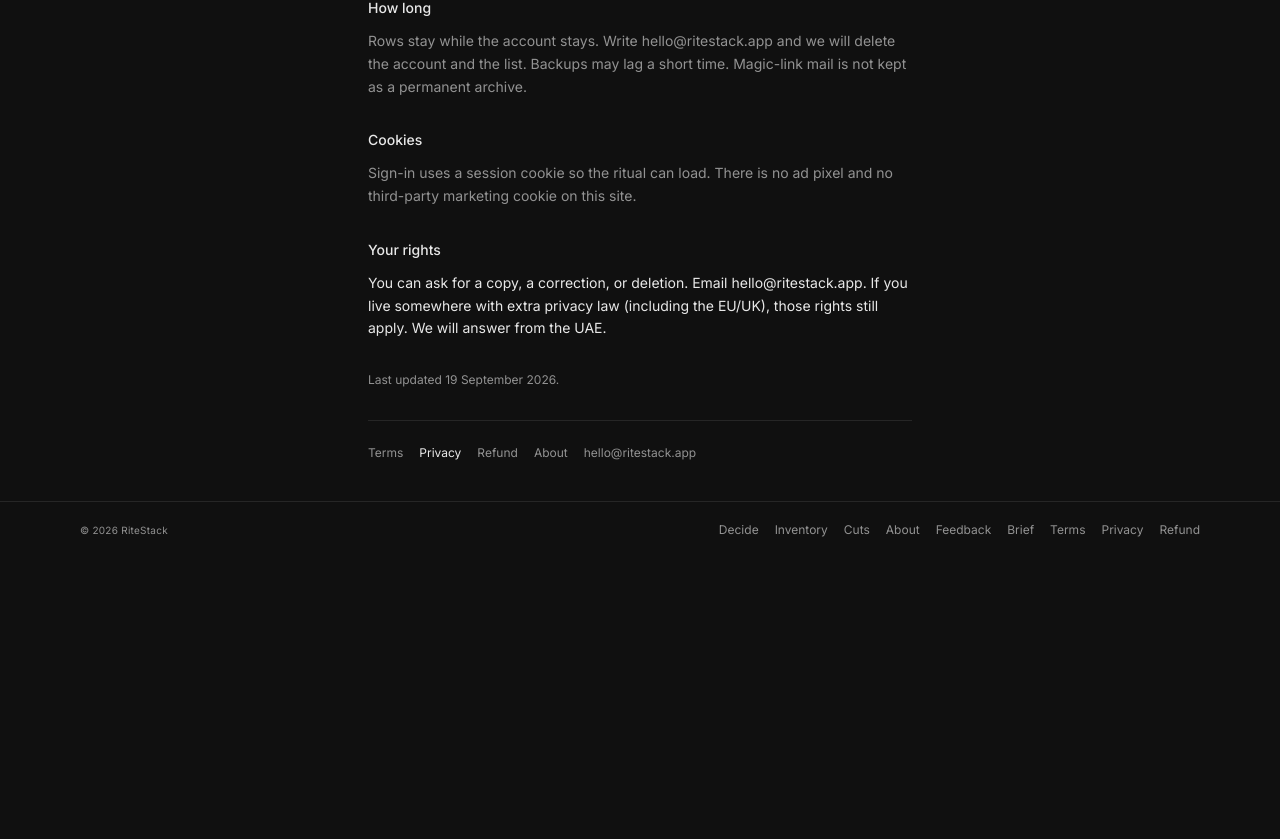
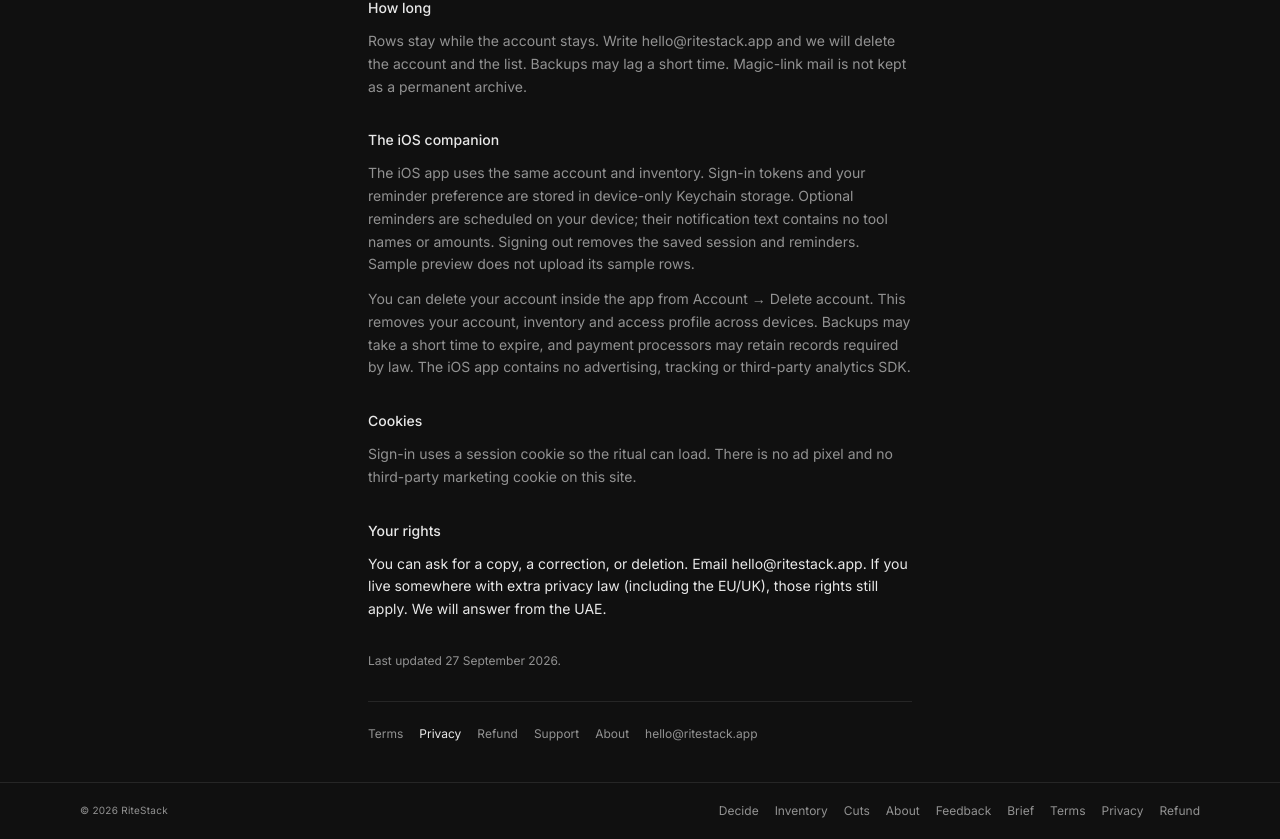
Before and after one commit to sunilnjc/genesis, a Next.js app: page /privacy in a window 1280 px wide. Shown: the part 1036-1875 px from the top of the page. Before the commit the page ends 1594 px from the top, so only its background shows below. Built offline with nearby package versions, Linux system fonts and the light colour scheme; no server answers.

Commit message:
Build native RiteStack iOS companion and App Store release materials (#34)

```diff
--- a/src/app/privacy/page.tsx
+++ b/src/app/privacy/page.tsx
@@ -35,7 +35,7 @@
       <LegalSection heading="What we collect">
         <p>Only what the ritual needs:</p>
         <ul className="list-disc space-y-2 pl-5 text-muted-foreground">
-          <li>Email, so we can send a magic-link sign-in.</li>
+          <li>Email, so we can send a sign-in link or one-time code.</li>
           <li>
             The rows you type: tool name, monthly cost, renew date, last-used, cancel URL, and
             keep / cut / pause.
@@ -92,6 +92,21 @@
         </p>
       </LegalSection>
 
+      <LegalSection heading="The iOS companion">
+        <p className="text-muted-foreground">
+          The iOS app uses the same account and inventory. Sign-in tokens and your reminder preference
+          are stored in device-only Keychain storage. Optional reminders are scheduled on your device;
+          their notification text contains no tool names or amounts. Signing out removes the saved
+          session and reminders. Sample preview does not upload its sample rows.
+        </p>
+        <p className="text-muted-foreground">
+          You can delete your account inside the app from Account → Delete account. This removes
+          your account, inventory and access profile across devices. Backups may take a short time
+          to expire, and payment processors may retain records required by law. The iOS app contains
+          no advertising, tracking or third-party analytics SDK.
+        </p>
+      </LegalSection>
+
       <LegalSection heading="Cookies">
         <p className="text-muted-foreground">
           Sign-in uses a session cookie so the ritual can load. There is no ad pixel and no
--- /dev/null
+++ b/src/app/support/page.tsx
@@ -0,0 +1,32 @@
+import type { Metadata } from "next"
+import { LegalPage, LegalSection } from "@/components/legal-page"
+import { CONTACT_EMAIL } from "@/lib/legal"
+
+export const metadata: Metadata = {
+  title: "Support · RiteStack",
+  description: "Help with RiteStack sign-in, inventory, reminders and account deletion.",
+}
+
+export default function SupportPage() {
+  return (
+    <LegalPage screen="support" title="RiteStack support" lede="Help with your stack, on the web and on iOS.">
+      <LegalSection heading="Contact us">
+        <p>Email <a href={`mailto:${CONTACT_EMAIL}`} className="underline">{CONTACT_EMAIL}</a> with your question, app version and device type. Never send passwords, sign-in codes, card details or bank details.</p>
+      </LegalSection>
+      <LegalSection heading="Signing in">
+        <p>Use the same email address on every device. On iOS, enter the latest one-time code from your sign-in email. Check spam if the email is missing, and wait a minute before requesting another code.</p>
+      </LegalSection>
+      <LegalSection heading="Your tools and decisions">
+        <p>Add the tools you pay for and their monthly USD amounts. Pull down to refresh your stack. Keep, Cut and Pause record your decisions; they do not cancel or pause the actual provider subscription. Complete changes with the provider using its billing page.</p>
+        <p>Inventory and cut receipts remain available when ritual access expires. Sample preview is separate from your account and never saves changes remotely.</p>
+      </LegalSection>
+      <LegalSection heading="iOS reminders">
+        <p>Enable Local reminders in Account and allow notifications in iOS Settings. Reminders appear at 9 AM for upcoming renewal and pause-review dates. Open the app regularly to refresh the next 60 reminders. Signing out clears reminders on that device.</p>
+      </LegalSection>
+      <LegalSection heading="Delete your account">
+        <p>In iOS, open Account, choose Delete account, type DELETE and confirm. This permanently removes your account, inventory and access profile across devices. It does not cancel subscriptions with other providers or automatically refund a payment.</p>
+        <p>You can also request access, correction or deletion by emailing {CONTACT_EMAIL} from your account email address.</p>
+      </LegalSection>
+    </LegalPage>
+  )
+}
--- a/src/lib/legal.ts
+++ b/src/lib/legal.ts
@@ -6,7 +6,7 @@
 export const PRODUCT_URL = "https://ritestack.app"
 export const CONTACT_EMAIL = "hello@ritestack.app"
 export const PADDLE_BUYER_SUPPORT = "https://paddle.net"
-export const LEGAL_UPDATED = "19 September 2026"
+export const LEGAL_UPDATED = "27 September 2026"
 export const REFUND_WINDOW_DAYS = 14
 
 /** Exact reseller sentence from the Paddle seller handbook. */
@@ -19,6 +19,7 @@
   { href: "/terms", label: "Terms", screen: "terms" },
   { href: "/privacy", label: "Privacy", screen: "privacy" },
   { href: "/refund", label: "Refund", screen: "refund" },
+  { href: "/support", label: "Support", screen: "support" },
 ] as const
 
 export type LegalScreen = (typeof LEGAL_FOOTER_LINKS)[number]["screen"]
```
Also changed, not shown: 29 other files (tests, documents, lock files or other folders).
